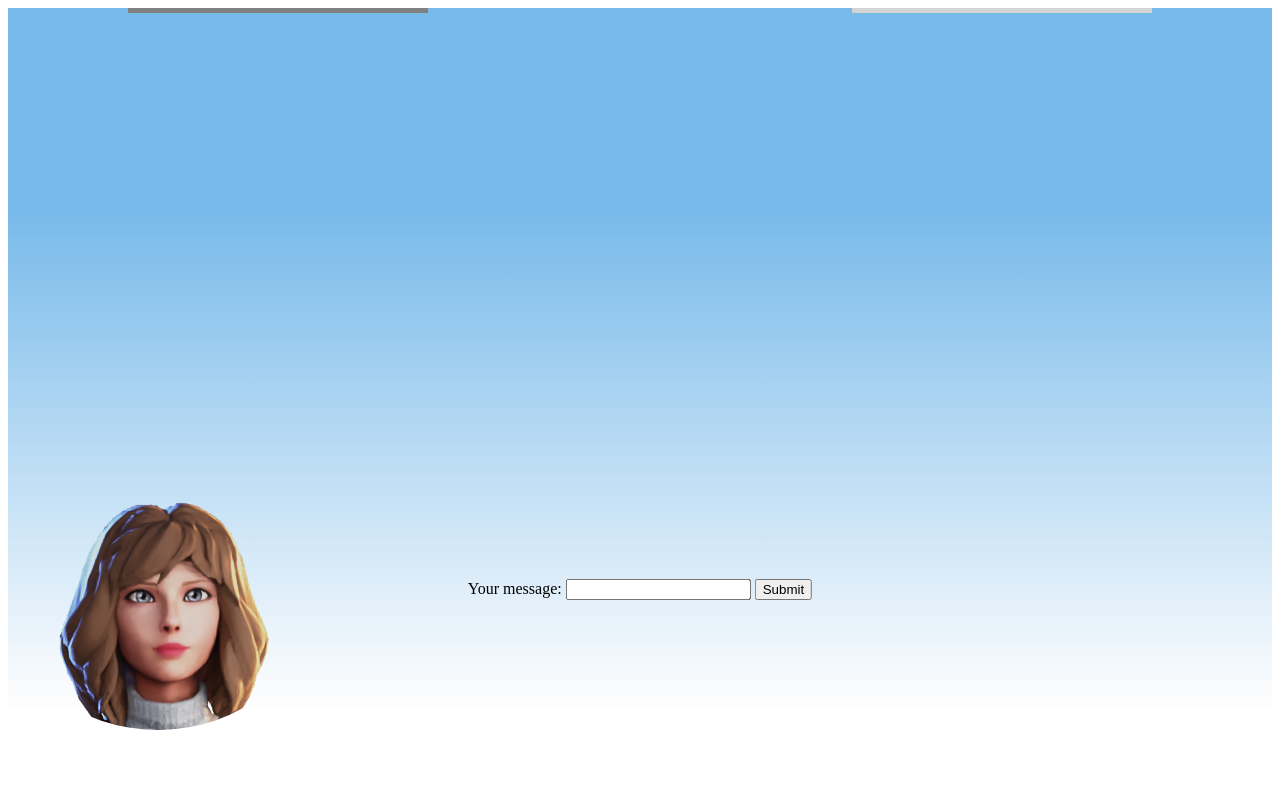
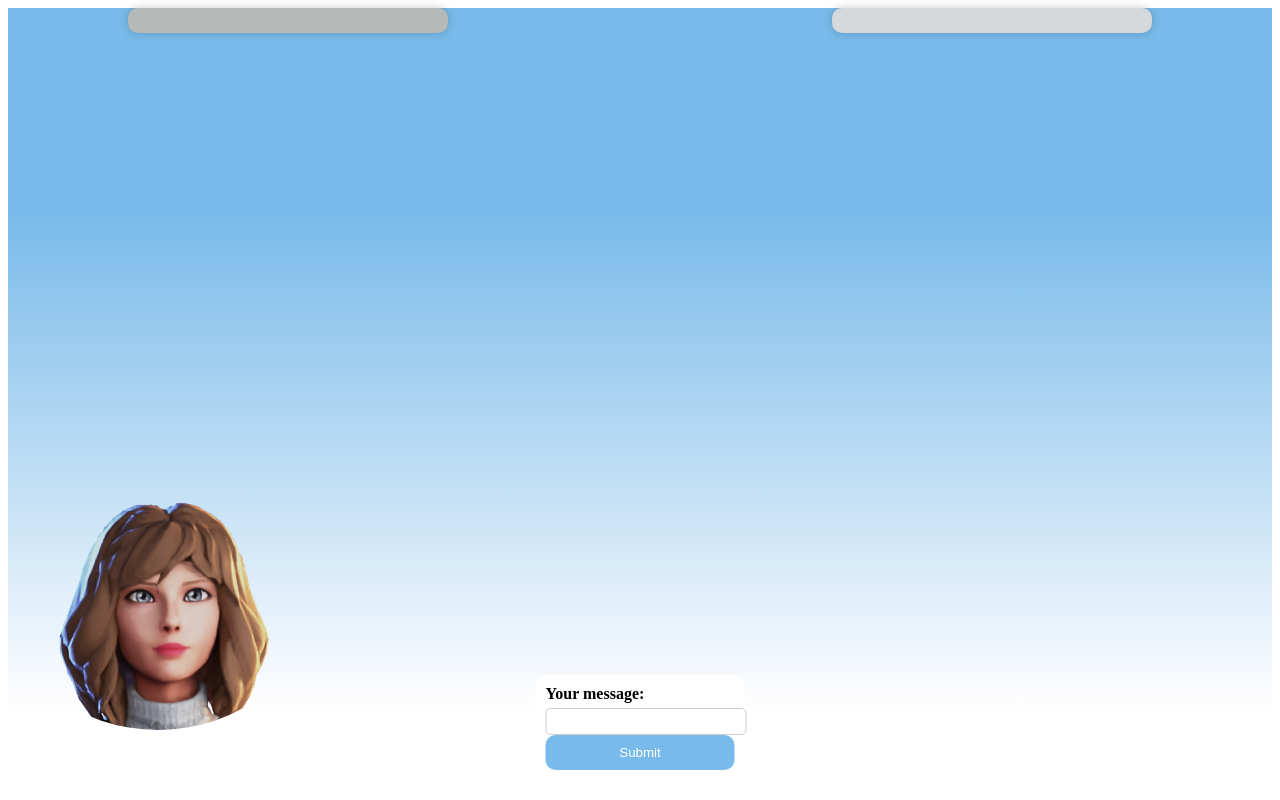
Before and after one commit to willazheng24/Chatbot-Project, a website: page botTemplate/public/index.html in a window 1280 px wide. Drawn offline with Linux system fonts and the light colour scheme.

Commit message:
Added chatboxes

```diff
--- a/botTemplate/public/index.html
+++ b/botTemplate/public/index.html
@@ -20,6 +20,67 @@
             overflow: hidden;
             border-radius: 50%;
         }
+        #chatForm {
+            position: absolute;
+            bottom: 20px;
+            left: 50%;
+            transform: translateX(-50%);
+            background-color: #fff;
+            padding: 10px;
+            border-radius: 10px;
+        }
+
+        #chatForm label {
+            display: block;
+            font-weight: bold;
+            margin-bottom: 5px;
+        }
+
+        #chatForm input {
+            width: 100%;
+            padding: 5px;
+            border: 1px solid #ccc;
+            border-radius: 5px;
+        }
+
+        #chatForm button {
+            display: block;
+            width: 100%;
+            padding: 10px;
+            background-color: #78BAEA;
+            color: #fff;
+            border: none;
+            border-radius: 10px;
+            cursor: pointer;
+        }
+        #chatForm button:hover {
+            background-color: #5d99c4;
+        }
+
+        #chatBox, #inputBox {
+            position: absolute;
+            width: 300px;
+            padding: 10px;
+            border-radius: 10px;
+            box-shadow: 0px 0px 10px rgba(0, 0, 0, 0.2);
+        }
+
+        #inputBox {
+            left: 10%;
+            background-color: #B7B8B8;
+            color: #fff;
+        }
+
+        #chatBox {
+            right: 10%;
+            background-color: #D7D8D9;
+            color: #1E9FBB
+        }
+
+        p {
+            margin: 5px;
+        }
+
     </style>
 </head>
 <body>
@@ -28,17 +89,17 @@
     </div>
 
 
-    <form style="position: absolute; bottom: 200px; left: 50%; transform: translateX(-50%);" id="chatForm">
+    <form id="chatForm">
         <label for="userInput">Your message:</label>
         <input type="text" id="userInput" name="userInput">
         <button type="submit">Submit</button>
     </form>
 
-    <div id="inputBox" style="position:absolute; left: 10%; width: 300px; background-color: grey;">
-        <p style="margin-top: 5px; margin-left: 5px; margin-right:5px; margin-bottom:5px" id="inputText"></p>
+    <div id="inputBox">
+        <p id="inputText"></p>
     </div>
-    <div id="chatBox" style="position:absolute; right: 10%; width: 300px; background-color: lightgrey;">
-        <p style="margin-top: 5px; margin-left: 5px; margin-right:5px; margin-bottom:5px" id="chatOutput"></p>
+    <div id="chatBox">
+        <p id="chatOutput"></p>
     </div>
     <div id="grad"></div>
     <script src="script.js"></script>
```
Also changed, not shown: 2 other files.
